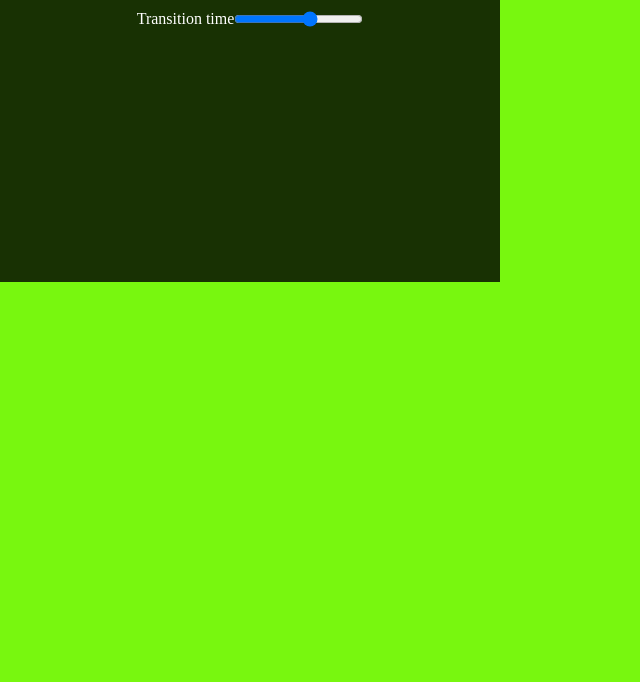
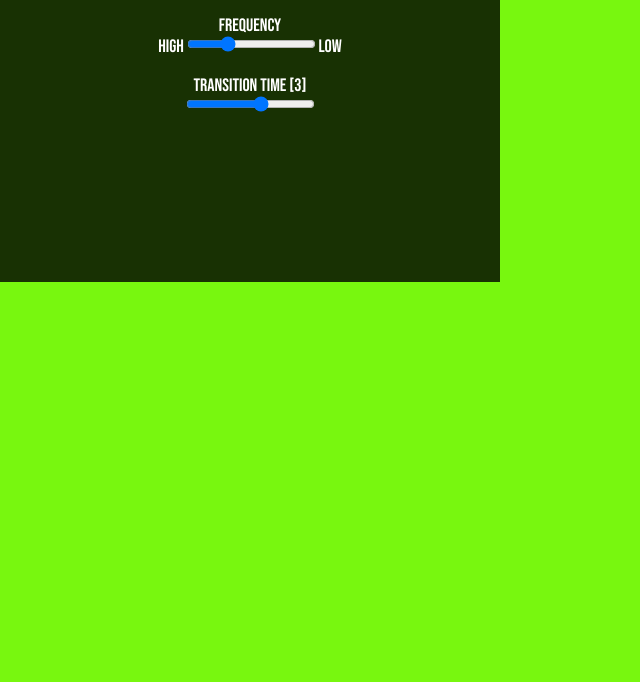
Before and after one commit to limaluan/ballad_home, a plain HTML site: page index.html in a window 1280 px wide. Shown: the part 118-800 px from the top of the page, without its empty margins (0-640 px from the left). Drawn offline with Linux system fonts and the light colour scheme.

Commit message:
style: changes the style of menu

```diff
--- a/assets/css/style.css
+++ b/assets/css/style.css
@@ -4,6 +4,9 @@
 }
 
 html {
+    box-sizing: border-box;
+
+    font-family: 'Bebas Neue', cursive;
     font-size: 62.5%;
 }
 
@@ -13,9 +16,6 @@ html {
 }
 
 .onMenu {
-    display: flex;
-    flex-direction: column;
-    align-items: center;
     justify-content: center;
 
     color: white;
@@ -24,8 +24,14 @@ html {
     visibility: hidden;
 }
 
+[id$=-menu], .onMenu{
+    display: flex;
+    flex-direction: column;
+    align-items: center;
+
+    padding-top: 1.8rem;
+}
+
 [id$=-menu]{
-    display: flex;
-
-    margin-top: 1.8rem;
+    font-size: 1.8rem;
 }
--- a/assets/js/script.js
+++ b/assets/js/script.js
@@ -1,8 +1,6 @@
-/* Color Changer */
-var body = document.querySelector("body");
-const colorScheme = document.getElementById("scheme");  // ColorScheme Controller
-var colorTable = [  /* Colored ColorScheme */
-  "rgb(255, 0, 0)",
+/* Colors Schemes */
+var colorTable = [
+  /* Colored ColorScheme */ "rgb(255, 0, 0)",
   "rgb(255, 128, 0)",
   "rgb(255, 255, 0)",
   "rgb(128, 255, 0)",
@@ -16,12 +14,22 @@ var colorTable = [  /* Colored ColorScheme */
   "rgb(255, 0, 128)",
   "rgb(255, 0, 64)",
 ];
-const blackWhiteTable = ["rgb(255,255,255)", "rgb(0,0,0)"]; // Black&White ColorScheme
+const blackWhiteTable = [
+  // Black&White ColorScheme
+  "rgb(255,255,255)",
+  "rgb(0,0,0)",
+];
 
+/* Initial Config */
+var body = document.querySelector("body");
+const colorScheme = document.getElementById("scheme"); // ColorScheme Controller
 var random = 0; // É utilizado como parâmetro para as cores que irão aparecer na função randomizeColor !!
 
+body.style.backgroundColor = randomizeColor(); // Randomize background at first time
+document.getElementById("transition-time-ui").innerHTML = document.getElementById("transition").value; // Boot the initial value of Transition time ui
+
 // Randomize a selected color
-var randomizeColor = function () {
+function randomizeColor() {
   if (colorScheme.value === "colored") {
     random = (Math.random() * 12).toFixed();
     // console.log(`RANDOM DEBUG: ${random}`);
@@ -35,21 +43,29 @@ var randomizeColor = function () {
       return blackWhiteTable[1];
     }
   }
-};
-body.style.backgroundColor = randomizeColor(); // Randomize background at first time
+}
+
 // Change the background color
 var colorChanger = function () {
   let color = randomizeColor();
 
   while (true) {
     if (body.style.backgroundColor !== color) {
-      body.style.transition = `all ${document.getElementById("transition").value}s`;
+      body.style.transition = `all ${
+        document.getElementById("transition").value
+      }s`;
       body.style.backgroundColor = color;
       break;
     } else {
       color = randomizeColor();
     }
   }
+};
+
+/* Change time transition number on UI */
+const setTransitionOnMenu = () => {
+  document.getElementById("transition-time-ui").innerHTML =
+    document.getElementById("transition").value;
 };
 
 // Timer to switch background
@@ -60,7 +76,7 @@ function setFrequency() {
   timer = document.getElementById("frequency").value;
   clearInterval(interval);
   interval = setInterval(colorChanger, timer);
-};
+}
 
 /* Changer Controller */
 const controllerMenu = document.getElementById("controllerMenu");
--- a/index.html
+++ b/index.html
@@ -5,8 +5,15 @@
     <meta charset="UTF-8">
     <meta http-equiv="X-UA-Compatible" content="IE=edge">
     <meta name="viewport" content="width=device-width, initial-scale=1.0">
-    <title>Just Random Colors</title>
+    <title>Ballad Home - #StayHome</title>
+    <link rel="shortcut icon" href="https://image.flaticon.com/icons/png/512/2402/2402384.png" type="image/PNG">
+    <!--CSS-->
     <link rel="stylesheet" href="./assets/css/style.css">
+    <!--Fonts-->
+    <link rel="preconnect" href="https://fonts.googleapis.com">
+    <link rel="preconnect" href="https://fonts.gstatic.com" crossorigin>
+    <link href="https://fonts.googleapis.com/css2?family=Bebas+Neue&display=swap" rel="stylesheet">
+    <!--font-family: 'Bebas Neue', cursive;-->
 </head>
 
 <body>
@@ -25,13 +32,16 @@
             <!--Frequency Controller-->
             <div id="frequency-menu">
                 <label for="frequency">Frequency</label>
-                <input id="frequency" type="range" value="3000" min="100" max="10000" oninput="setFrequency()"/>
+                <div>
+                    High <input id="frequency" type="range" value="3000" min="100" max="10000"
+                        oninput="setFrequency()" /> Low
+                </div>
             </div>
 
             <!--Transition Controller-->
             <div id="transition-menu">
-                <label for="transition">Transition time</label>
-                <input type="range" id="transition" min="0" max="5">
+                <label for="transition">Transition time [<span id="transition-time-ui"></span>]</label>
+                <input type="range" id="transition" min="0" max="5" oninput="setTransitionOnMenu()">
             </div>
         </div>
     </div>
```
Also changed, not shown: demo_imgs/scheme_menu.gif, 1 other file.
